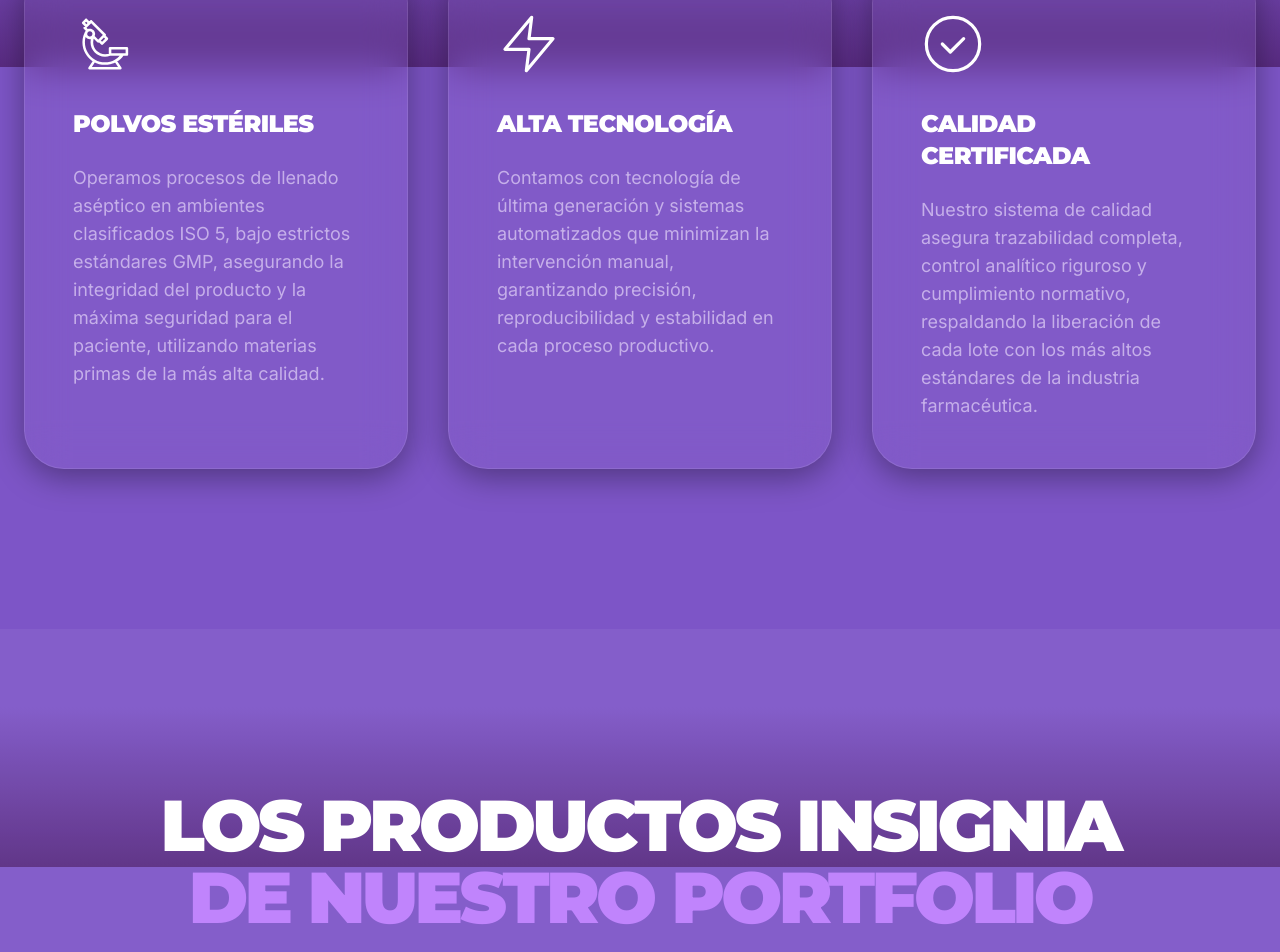
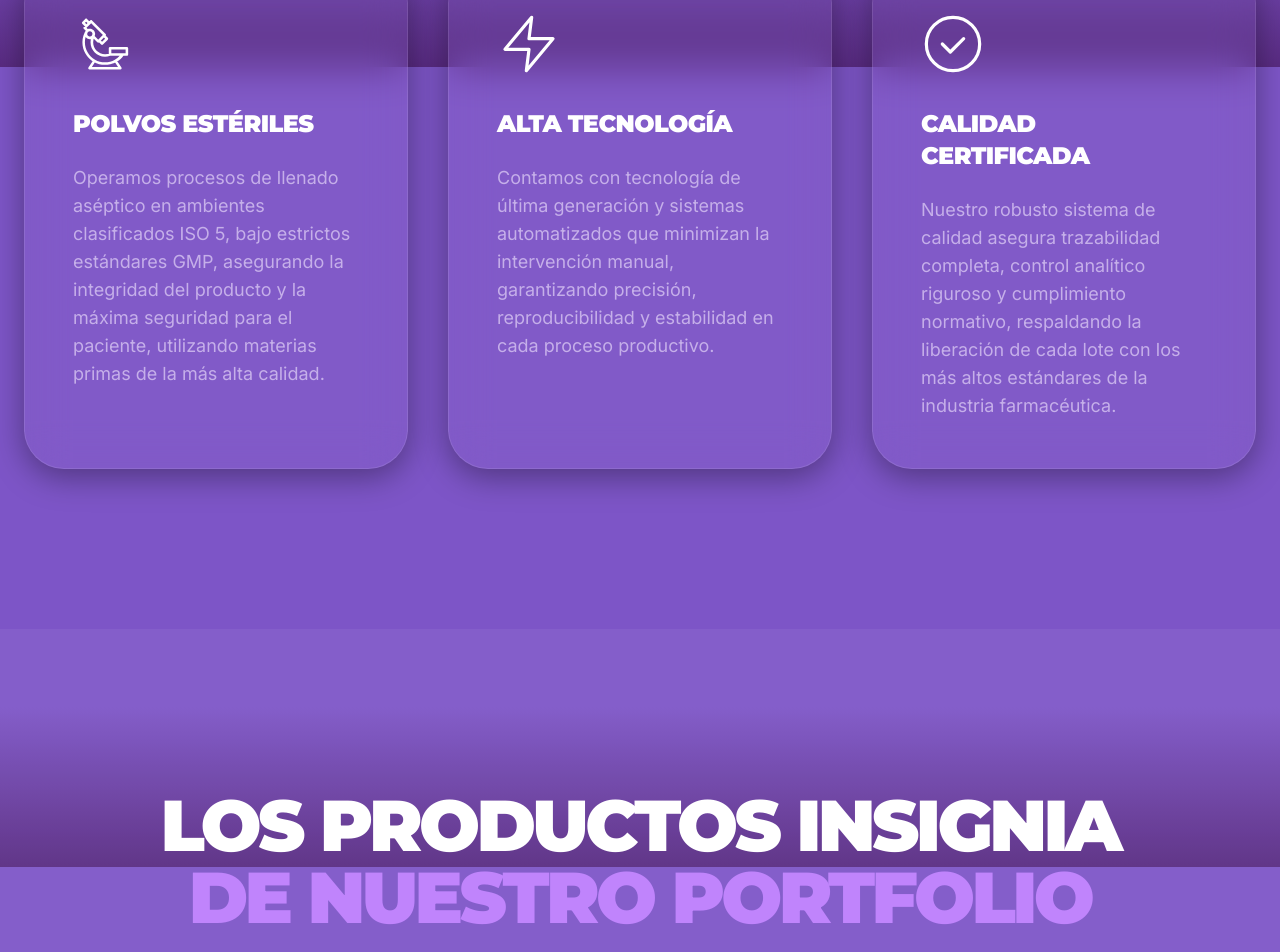
Before and after one commit to Marketing-Newtec/newtec-sitioweb, a React (Vite) app: page / in a window 1280 px wide. Shown: the part 1533-2485 px from the top of the page. Built offline with nearby package versions, Linux system fonts and the light colour scheme.

Commit message:
Generacion-Cambios2

```diff
--- a/components/Features.tsx
+++ b/components/Features.tsx
@@ -86,7 +86,7 @@ export const Features: React.FC = () => {
           <FeatureCard
             delay={0.6}
             title="Calidad Certificada"
-            desc="Nuestro sistema de calidad asegura trazabilidad completa, control analítico riguroso y cumplimiento normativo, respaldando la liberación de cada lote con los más altos estándares de la industria farmacéutica."
+            desc="Nuestro robusto sistema de calidad asegura trazabilidad completa, control analítico riguroso y cumplimiento normativo, respaldando la liberación de cada lote con los más altos estándares de la industria farmacéutica."
             icon={
               <IconWrapper>
                 <circle cx="12" cy="12" r="10" />
```
